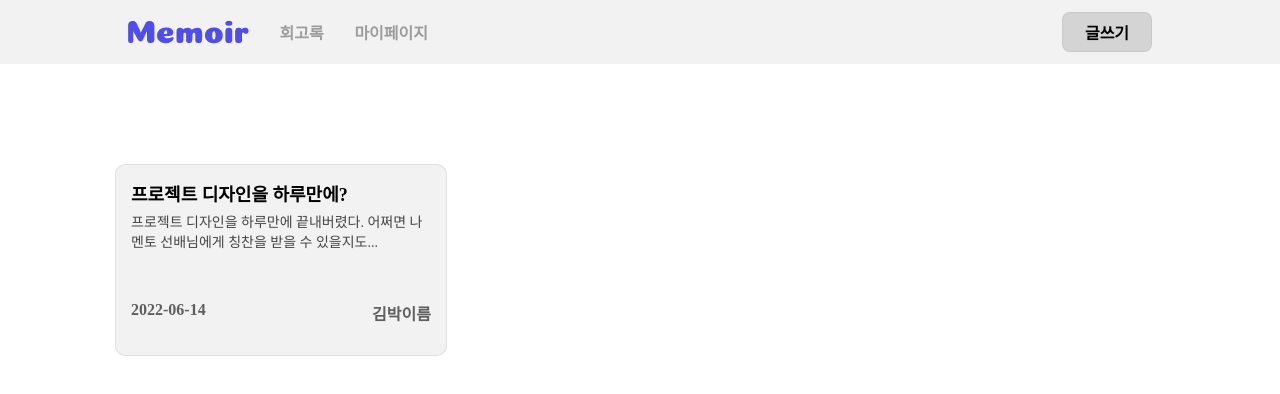
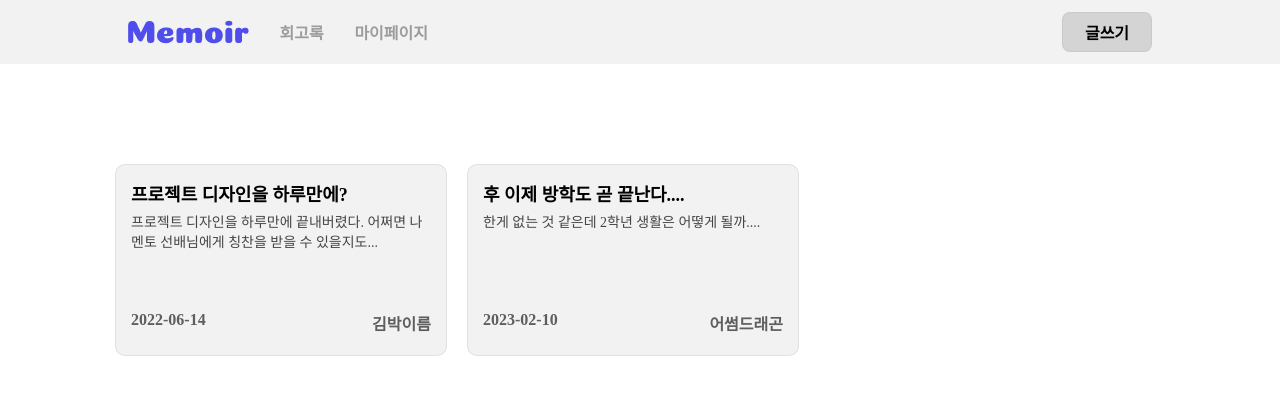
Before and after one commit to Team-Submit/Memoir_FE, a React (Create React App) app in the folder memoir/: page / in a window 1280 px wide. Shown: the top 394 px of the page. Built offline with nearby package versions, Linux system fonts and the light colour scheme.

Commit message:
[FEAT] 메인페이지 완성

```diff
--- a/memoir/src/page/main/index.js
+++ b/memoir/src/page/main/index.js
@@ -3,20 +3,42 @@ import { useNavigate } from "react-router-dom";
 
 function Main() {
   const navigate = useNavigate();
+
+  const tests = [{
+    id: 1,
+    title: "프로젝트 디자인을 하루만에?",
+    content:
+      "프로젝트 디자인을 하루만에 끝내버렸다. 어쩌면 나 멘토 선배님에게 칭찬을 받을 수 있을지도...",
+    createdAt: "2022-06-14",
+    writer: "김박이름",
+  },{
+    id: 2,
+    title: "후 이제 방학도 곧 끝난다....",
+    content:
+      "한게 없는 것 같은데 2학년 생활은 어떻게 될까....",
+    createdAt: "2023-02-10",
+    writer: "어썸드래곤",
+  }];
+
   return (
     <_.MainWarpper>
       <_.Memoir_List>
-        <_.Memoir_Card onClick={function(){navigate("/memoirdetail");}}>
-          <_.Memoir_Title>프로젝트 디자인을 하루만에?</_.Memoir_Title>
-          <_.Memoir_Content>
-            프로젝트 디자인을 하루만에 끝내버렸다. 어쩌면 나 멘토 선배님에게
-            칭찬을 받을 수 있을지도...
-          </_.Memoir_Content>
-          <_.Memoir_Flex>
-            <div>2022-06-14</div>
-            <div>김박이름</div>
-          </_.Memoir_Flex>
-        </_.Memoir_Card>
+        {tests.map(function (test, index) {
+          return (
+            <_.Memoir_Card
+              onClick={function () {
+                navigate("/memoirdetail");
+              }}
+            >
+              <_.Memoir_Title>{test.title}</_.Memoir_Title>
+              <_.Memoir_Content>{test.content}</_.Memoir_Content>
+              <_.Memoir_Flex>
+                <div>{test.createdAt}</div>
+                <div>{test.writer}</div>
+              </_.Memoir_Flex>
+            </_.Memoir_Card>
+          );
+        })}
       </_.Memoir_List>
     </_.MainWarpper>
   );
--- a/memoir/src/page/main/styles.js
+++ b/memoir/src/page/main/styles.js
@@ -35,6 +35,7 @@ export const Memoir_Content = styled.div`
   font-size: 14px;
   color: ${Color.MainFont};
   margin-top: 5px;
+  height: 50px;
 `;
 
 export const Memoir_Flex = styled.div`
```
